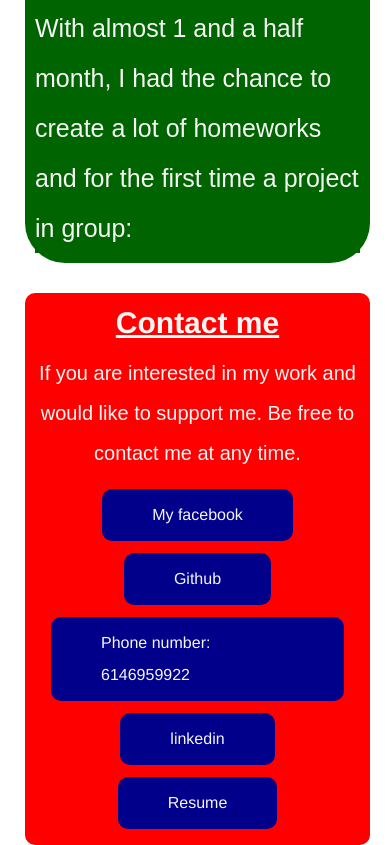
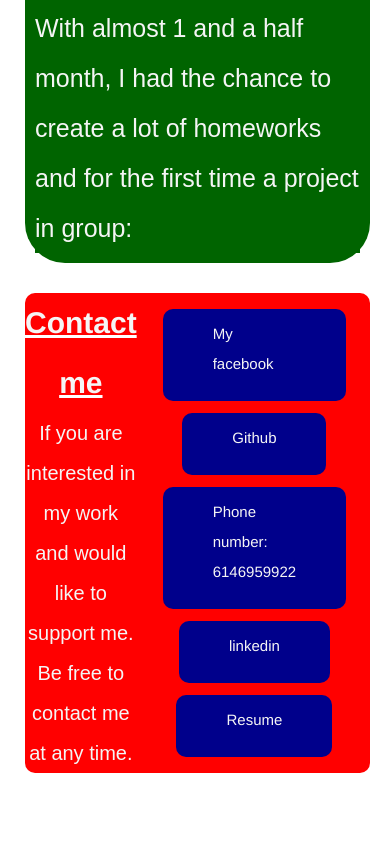
Before and after one commit to bruno192000/portfolio-2021, a plain HTML site: page index.html in a window 390 px wide. Shown: the part 3475-4320 px from the top of the page. After the commit the page ends 4248 px from the top, so only its background shows below. Drawn offline with Linux system fonts and the light colour scheme.

Commit message:
updating style

```diff
--- a/style22.css
+++ b/style22.css
@@ -306,7 +306,7 @@ margin-bottom: 5px;
     background-color: lawngreen;}
     #contact{
         background-color: black;}
-        #contact .cuerpo3,.Links-to-contact :{
+        #contact .cuerpo3,.Links-to-contact{
             font-size: 15px;
         display: flex;}
     #contact .Links-to-contact a{
```
